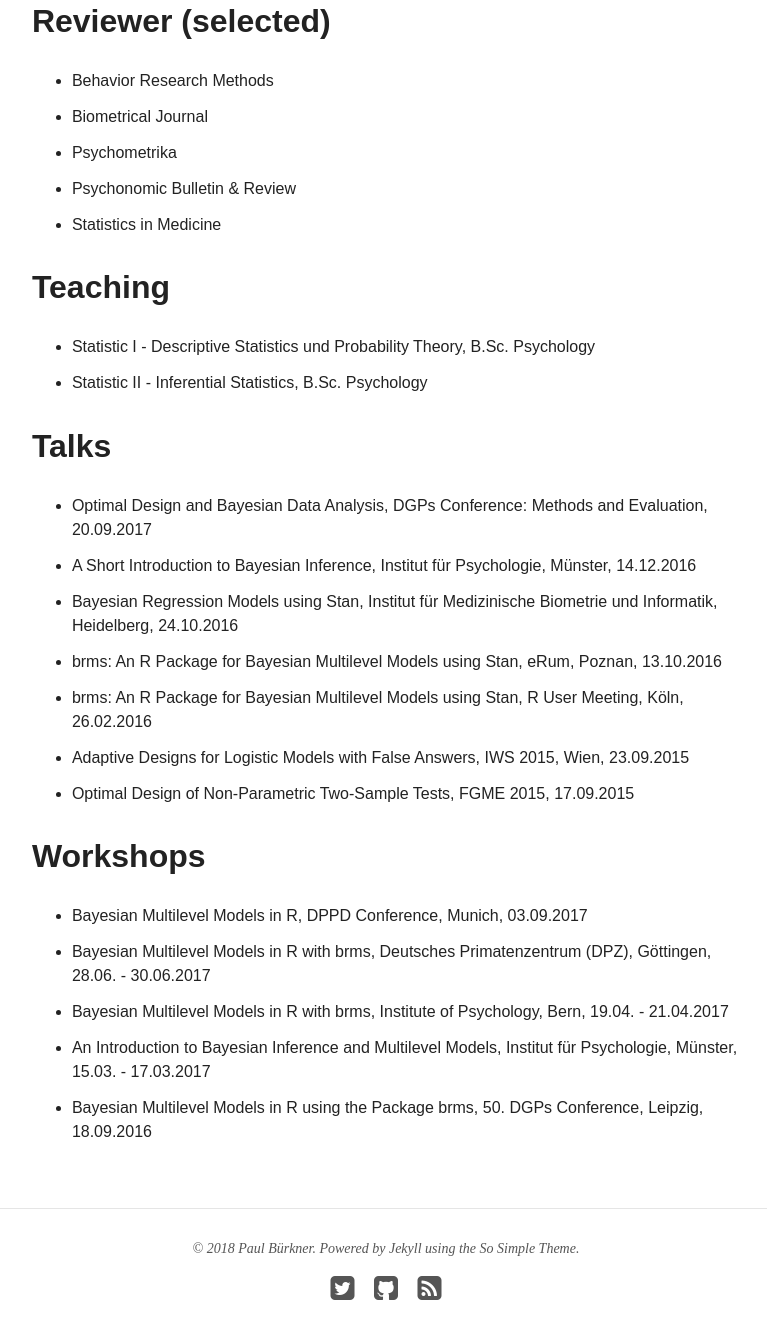
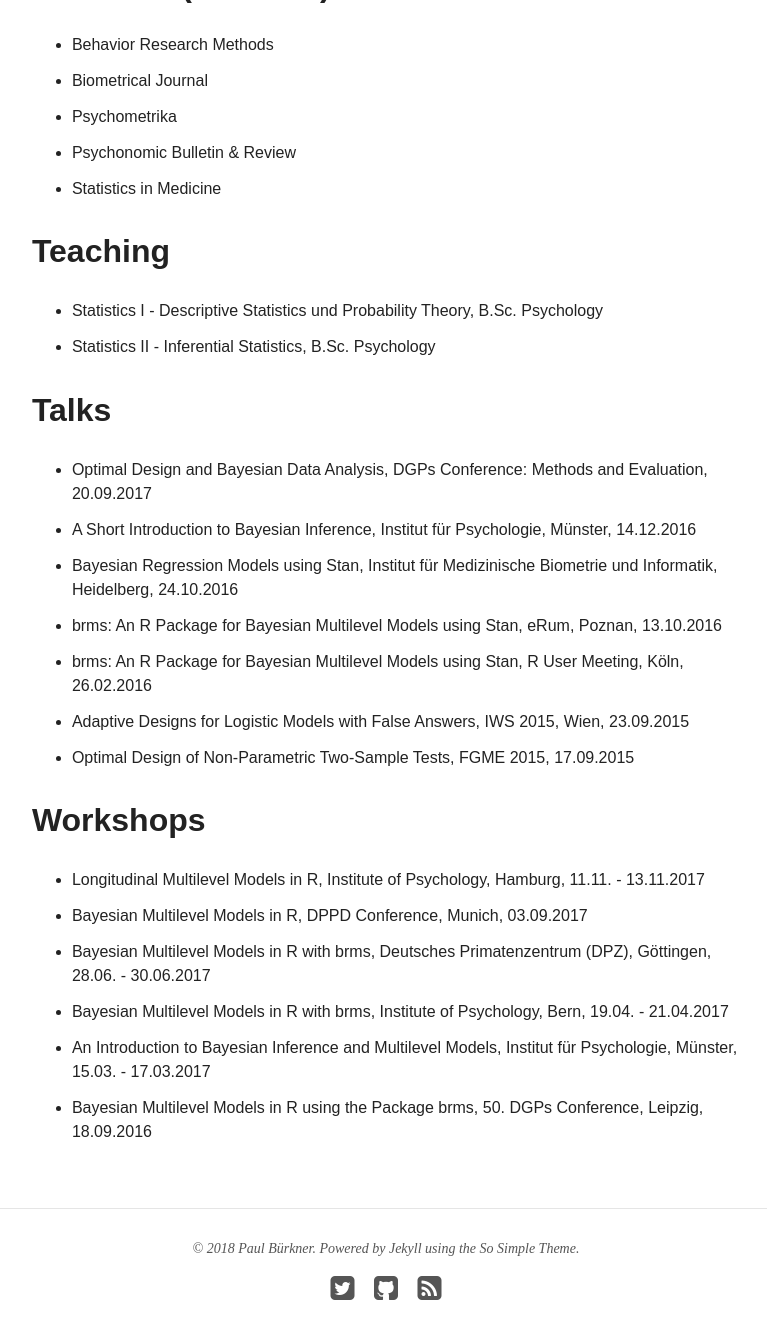
Before and after one commit to paul-buerkner/paul-buerkner.github.io, a Jekyll site: the page built from about/index.md, in a window 1280 px wide and 1400 px high, scrolled down 1285 px. Shown: the top 1339 px of the window, without its empty margins (254-1021 px from the left). Built offline with Jekyll 4.4.1, drawn with Linux system fonts in a browser that asks for light colours; nearby versions of some CDN libraries; some of the changed text lies outside the part shown.

Commit message:
minor updates

```diff
--- a/about/index.md
+++ b/about/index.md
@@ -38,8 +37,8 @@ I am a Ph.D. statistician currently working at the University of Münster (Germa
 
 ## Teaching
 
-* Statistic I - Descriptive Statistics und Probability Theory, B.Sc. Psychology
-* Statistic II - Inferential Statistics, B.Sc. Psychology
+* Statistics I - Descriptive Statistics und Probability Theory, B.Sc. Psychology
+* Statistics II - Inferential Statistics, B.Sc. Psychology
 
 ## Talks
 
@@ -53,6 +52,7 @@ I am a Ph.D. statistician currently working at the University of Münster (Germa
 
 ## Workshops
 
+* Longitudinal Multilevel Models in R, Institute of Psychology, Hamburg, 11.11. - 13.11.2017
 * Bayesian Multilevel Models in R, DPPD Conference, Munich, 03.09.2017
 * Bayesian Multilevel Models in R with brms, Deutsches Primatenzentrum (DPZ), Göttingen, 28.06. - 30.06.2017
 * Bayesian Multilevel Models in R with brms, Institute of Psychology, Bern, 19.04. - 21.04.2017
```
Also changed, not shown: other parts of about/index.md (+0 -1 lines).
